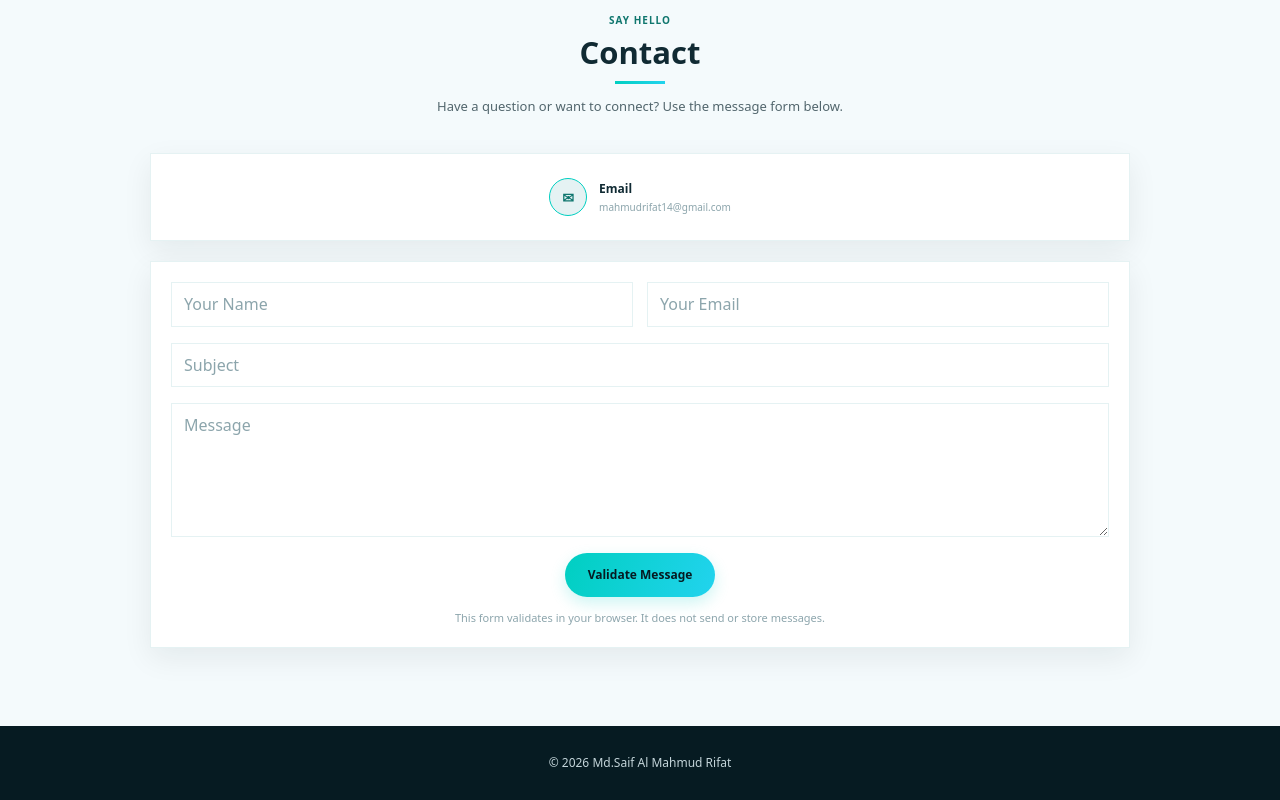
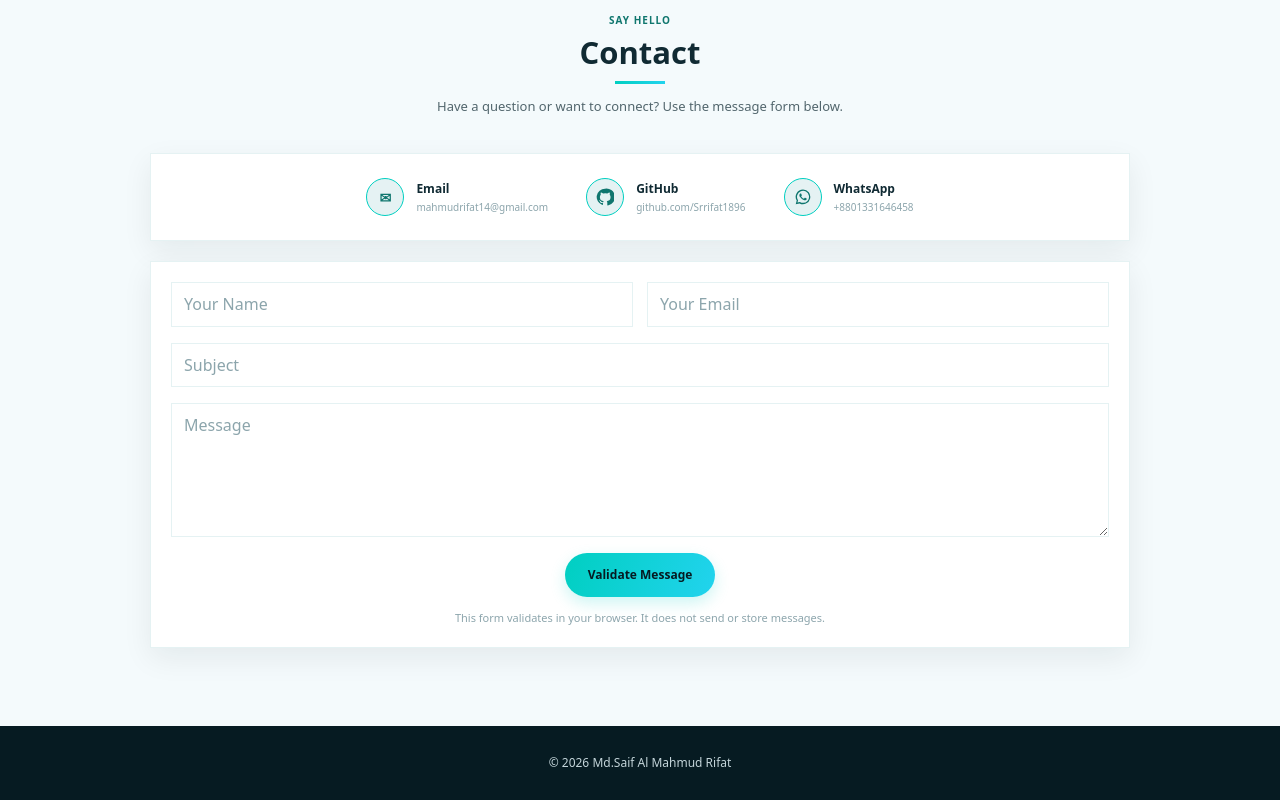
Before and after one commit to Srrifat1896/Rifat-portfolio, a plain HTML site: page index.html in a window 1280 px wide. Shown: the part 6713-7513 px from the top of the page. Drawn offline with Linux system fonts and the light colour scheme.

Commit message:
Add GitHub and WhatsApp contact links

```diff
--- a/data.js
+++ b/data.js
@@ -73,7 +73,8 @@ window.portfolioData = {
   contact: {
     email: "mahmudrifat14@gmail.com",
     emailIsExample: false,
-    github: "",
+    github: "https://github.com/Srrifat1896",
+    whatsapp: "+8801331646458",
     linkedin: "",
   },
   projects: [
--- a/script.js
+++ b/script.js
@@ -73,7 +73,8 @@
   if (data.contact.email) contacts.push(data.contact.emailIsExample
     ? `<div class="contact-item"><span class="contact-icon">✉</span><div><strong>Email</strong><small>${data.contact.email} <em>example</em></small></div></div>`
     : `<a class="contact-item" href="mailto:${data.contact.email}"><span class="contact-icon">✉</span><div><strong>Email</strong><small>${data.contact.email}</small></div></a>`);
-  if (data.contact.github) contacts.push(`<a class="contact-item" href="${data.contact.github}" target="_blank" rel="noreferrer"><span class="contact-icon">⌘</span><div><strong>GitHub</strong><small>${data.contact.github.replace(/^https?:\/\//, "")}</small></div></a>`);
+  if (data.contact.github) contacts.push(`<a class="contact-item" href="${data.contact.github}" target="_blank" rel="noreferrer"><span class="contact-icon" aria-hidden="true"><svg viewBox="0 0 24 24" focusable="false"><path fill="currentColor" d="M12 .9a11.1 11.1 0 0 0-3.51 21.63c.56.1.76-.24.76-.54v-2.08c-3.1.67-3.76-1.32-3.76-1.32-.5-1.29-1.24-1.63-1.24-1.63-1.02-.7.08-.69.08-.69 1.12.08 1.71 1.15 1.71 1.15 1 .1.76 2.13 3.54 1.62.1-.72.4-1.21.72-1.49-2.48-.28-5.09-1.24-5.09-5.53 0-1.22.44-2.22 1.15-3-.11-.28-.5-1.42.11-2.96 0 0 .94-.3 3.06 1.15a10.7 10.7 0 0 1 5.57 0c2.12-1.45 3.06-1.15 3.06-1.15.61 1.54.22 2.68.11 2.96.72.78 1.15 1.78 1.15 3 0 4.3-2.61 5.24-5.1 5.52.4.35.76 1.03.76 2.08v3.08c0 .3.2.65.77.54A11.1 11.1 0 0 0 12 .9Z"/></svg></span><div><strong>GitHub</strong><small>${data.contact.github.replace(/^https?:\/\//, "")}</small></div></a>`);
+  if (data.contact.whatsapp) contacts.push(`<a class="contact-item" href="https://wa.me/${data.contact.whatsapp.replace(/\D/g, "")}" target="_blank" rel="noreferrer"><span class="contact-icon" aria-hidden="true"><svg viewBox="0 0 24 24" focusable="false"><path fill="currentColor" d="M12.04 2a9.8 9.8 0 0 0-8.42 14.82L2.3 21.8l5.1-1.3A9.8 9.8 0 1 0 12.04 2Zm0 17.8a8 8 0 0 1-4.08-1.12l-.3-.18-3.03.78.8-2.95-.2-.31A8 8 0 1 1 12.04 19.8Zm4.4-5.98c-.24-.12-1.43-.7-1.65-.78-.22-.08-.38-.12-.54.12-.16.24-.62.78-.76.94-.14.16-.28.18-.52.06-.24-.12-1.02-.38-1.94-1.2-.72-.64-1.2-1.43-1.34-1.67-.14-.24-.02-.37.1-.49.1-.1.24-.28.36-.42.12-.14.16-.24.24-.4.08-.16.04-.3-.02-.42-.06-.12-.54-1.3-.74-1.78-.2-.47-.4-.4-.54-.4h-.46c-.16 0-.42.06-.64.3-.22.24-.84.82-.84 2s.86 2.32.98 2.48c.12.16 1.7 2.6 4.12 3.64.58.25 1.03.4 1.38.5.58.19 1.1.16 1.51.1.46-.07 1.43-.58 1.63-1.14.2-.56.2-1.04.14-1.14-.06-.1-.22-.16-.46-.28Z"/></svg></span><div><strong>WhatsApp</strong><small>${data.contact.whatsapp}</small></div></a>`);
   if (data.contact.linkedin) contacts.push(`<a class="contact-item" href="${data.contact.linkedin}" target="_blank" rel="noreferrer"><span class="contact-icon">in</span><div><strong>LinkedIn</strong><small>${data.contact.linkedin.replace(/^https?:\/\//, "")}</small></div></a>`);
   contactLinks.innerHTML = `${contacts.join("")}<p class="contact-disclaimer">${data.contact.emailIsExample ? "The email shown is a sample placeholder. Replace it with your public address before sharing this portfolio." : "Use the links here to reach me."}</p>`;
   document.querySelector("#contact-form").addEventListener("submit", (event) => {
--- a/styles.css
+++ b/styles.css
@@ -143,6 +143,7 @@ button, a { -webkit-tap-highlight-color: transparent; }
 .contact-card { display: flex; min-height: 88px; justify-content: center; align-items: center; gap: 38px; }
 .contact-item { display: flex; min-width: 0; align-items: center; gap: 12px; color: #183859; }
 .contact-icon { display: grid; flex: 0 0 38px; width: 38px; height: 38px; place-items: center; border: 1px solid #8bc8e3; border-radius: 50%; color: #0e8bb4; background: #f2f9fc; font-size: 14px; font-weight: 700; }
+.contact-icon svg { display: block; width: 18px; height: 18px; }
 .contact-item div { display: flex; min-width: 0; flex-direction: column; }
 .contact-item strong { font-size: 12px; }
 .contact-item small { color: #607080; font-size: 10px; overflow-wrap: anywhere; }
```
